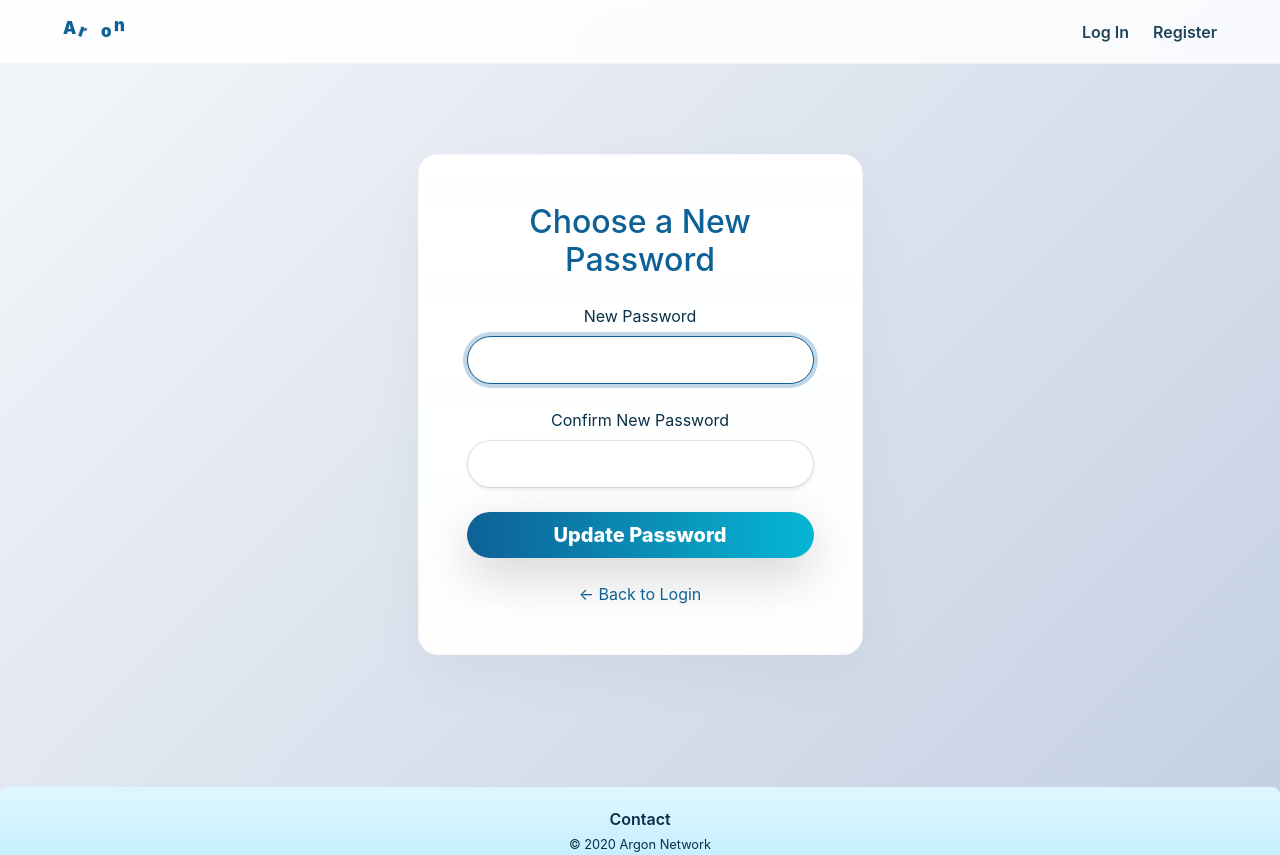
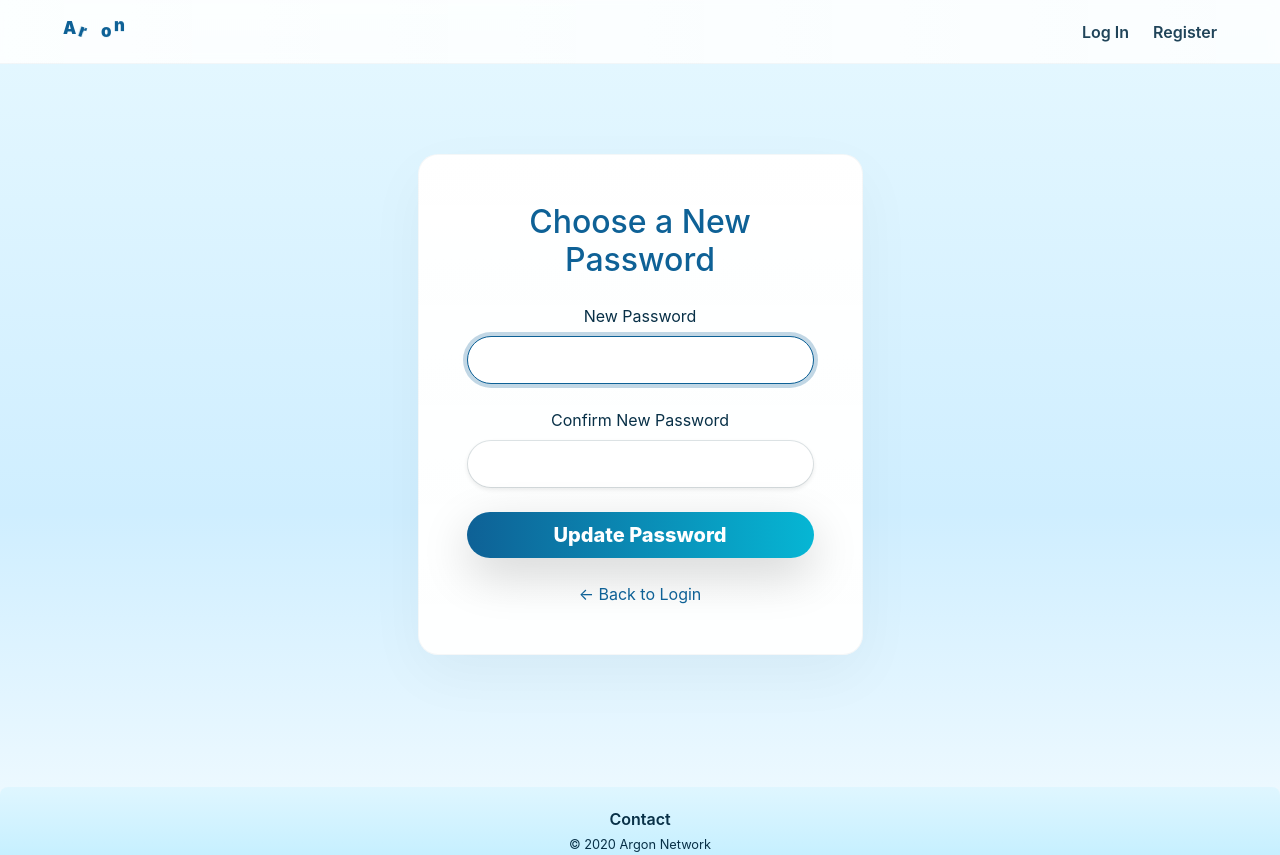
Before and after one commit to mahmudurrahman-beep/network, a Django app: template network/templates/network/password_reset_confirm.html in a window 1280 px wide. Run offline with Django 3.2, Linux system fonts and the light colour scheme; the template is opened without the code that fills it: most values are stand-ins (such as "Sample title", 1, 10 or a date in 2020); some libraries are stand-ins or nearby versions.

Commit message:
Update password_reset_confirm.html

```diff
--- a/network/templates/network/password_reset_confirm.html
+++ b/network/templates/network/password_reset_confirm.html
@@ -5,7 +5,7 @@
 <div class="container mt-5 mb-5">
   <div class="row justify-content-center">
     <div class="col-md-6 col-lg-5">
-      <div class="card shadow-xl border-0 rounded-4 overflow-hidden bg-white/80" style="backdrop-filter: blur(12px); border: 1px solid rgba(255,255,255,0.25);">
+      <div class="card shadow-xl border-0 rounded-4 overflow-hidden">
         <div class="card-body p-5 text-center">
           <h2 class="mb-4 fw-bold text-primary">Choose a New Password</h2>
 
@@ -44,10 +44,6 @@
 </div>
 
 <style>
-  body { background: linear-gradient(135deg, #f5f7fa 0%, #c3cfe2 100%); min-height: 100vh; }
-  .card { transition: all 0.3s ease; }
   .card:hover { transform: translateY(-8px); box-shadow: 0 25px 70px rgba(102, 126, 234, 0.25) !important; }
-  .btn-primary { background: linear-gradient(135deg, #667eea 0%, #764ba2 100%); border: none; }
-  @media (max-width: 576px) { .card-body { padding: 2.5rem 1.5rem !important; } }
 </style>
 {% endblock %}
```
